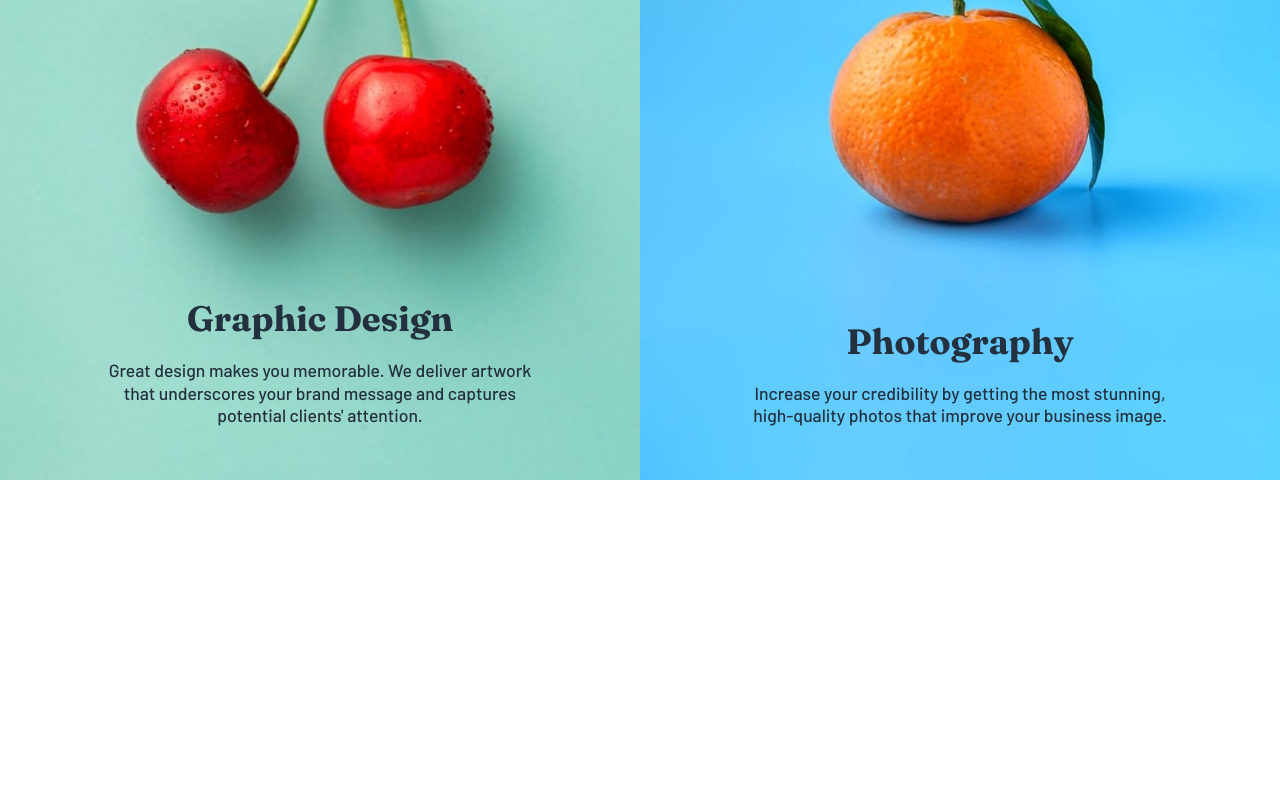
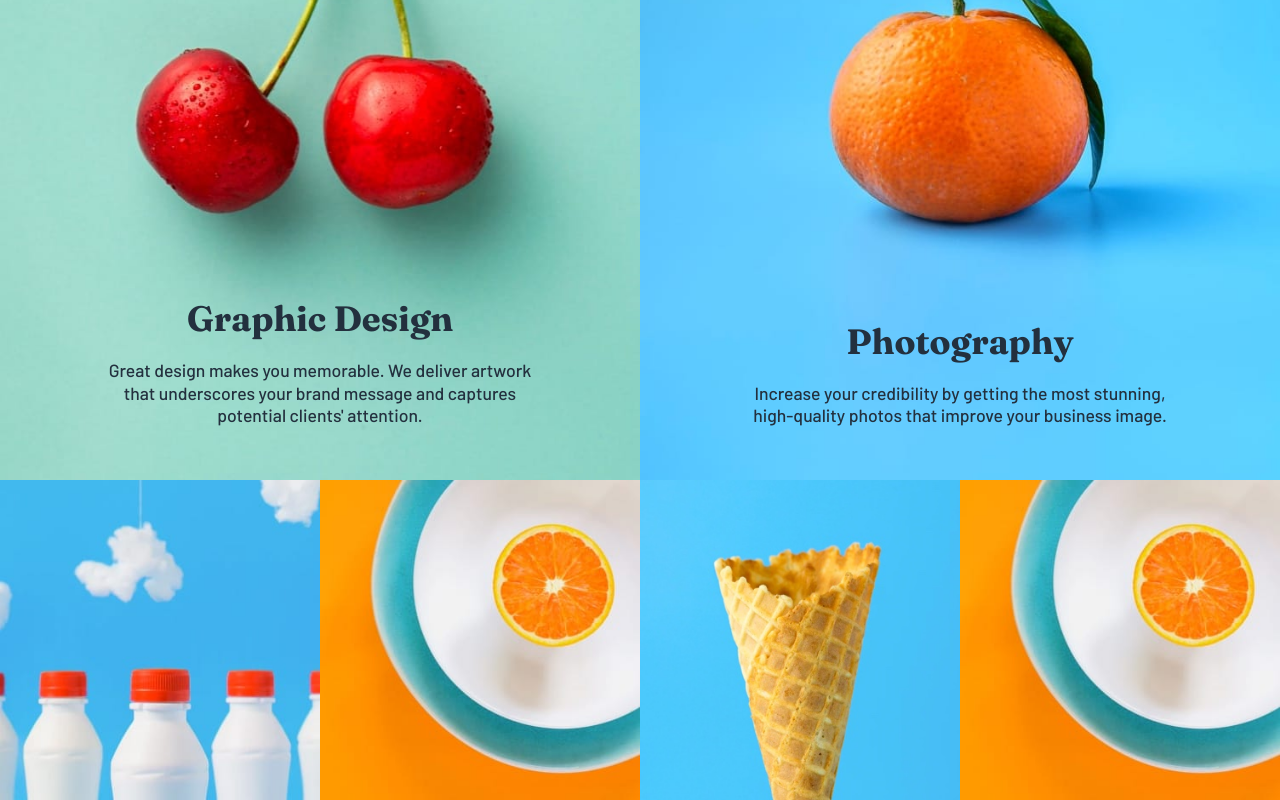
Before and after one commit to UmanIjaz/sunnyside-agency, a React (Create React App) app: page / in a window 1280 px wide. Shown: the part 1920-2720 px from the top of the page. Before the commit the page ends 2400 px from the top, so only its background shows below. Built offline with nearby package versions, Linux system fonts and the light colour scheme.

Commit message:
Gallery section complete

```diff
--- a/src/App.js
+++ b/src/App.js
@@ -74,6 +74,8 @@ function Main() {
       />
 
       <Features />
+
+      <Gallery />
     </main>
   );
 }
@@ -150,3 +152,29 @@ function Features() {
     </section>
   );
 }
+
+function Gallery() {
+  return (
+    <section className="gallery">
+      <picture>
+        <source srcSet="/assets/images/mobile/image-gallery-milkbottles.jpg" />
+        <img src="/assets/images/desktop/image-gallery-milkbottles.jpg" />
+      </picture>
+
+      <picture>
+        <source srcSet="/assets/images/mobile/image-gallery-orange.jpg" />
+        <img src="/assets/images/desktop/image-gallery-orange.jpg" />
+      </picture>
+
+      <picture>
+        <source srcSet="/assets/images/mobile/image-gallery-cone.jpg" />
+        <img src="/assets/images/desktop/image-gallery-cone.jpg" />
+      </picture>
+
+      <picture>
+        <source srcSet="/assets/images/mobile/image-gallery-orange.jpg" />
+        <img src="/assets/images/desktop/image-gallery-orange.jpg" />
+      </picture>
+    </section>
+  );
+}
--- a/src/styles/index.css
+++ b/src/styles/index.css
@@ -123,7 +123,7 @@ header {
   font-size: 18px;
 }
 .nav-menu li:hover {
-  color: #f7f7f7;
+  color: var(--text-primary);
   cursor: pointer;
 }
 
@@ -403,3 +403,22 @@ header {
     width: 95%;
   }
 }
+
+/* ----- Gallery section ------ */
+.gallery {
+  display: grid;
+  grid-template-columns: repeat(4, 1fr);
+  max-width: 100%;
+  gap: 0px;
+}
+.gallery img {
+  width: 100%;
+  display: block;
+}
+
+@media screen and (max-width: 768px) {
+  .gallery {
+    grid-template-columns: repeat(2, 1fr);
+    grid-template-rows: repeat(2, 1fr);
+  }
+}
```
